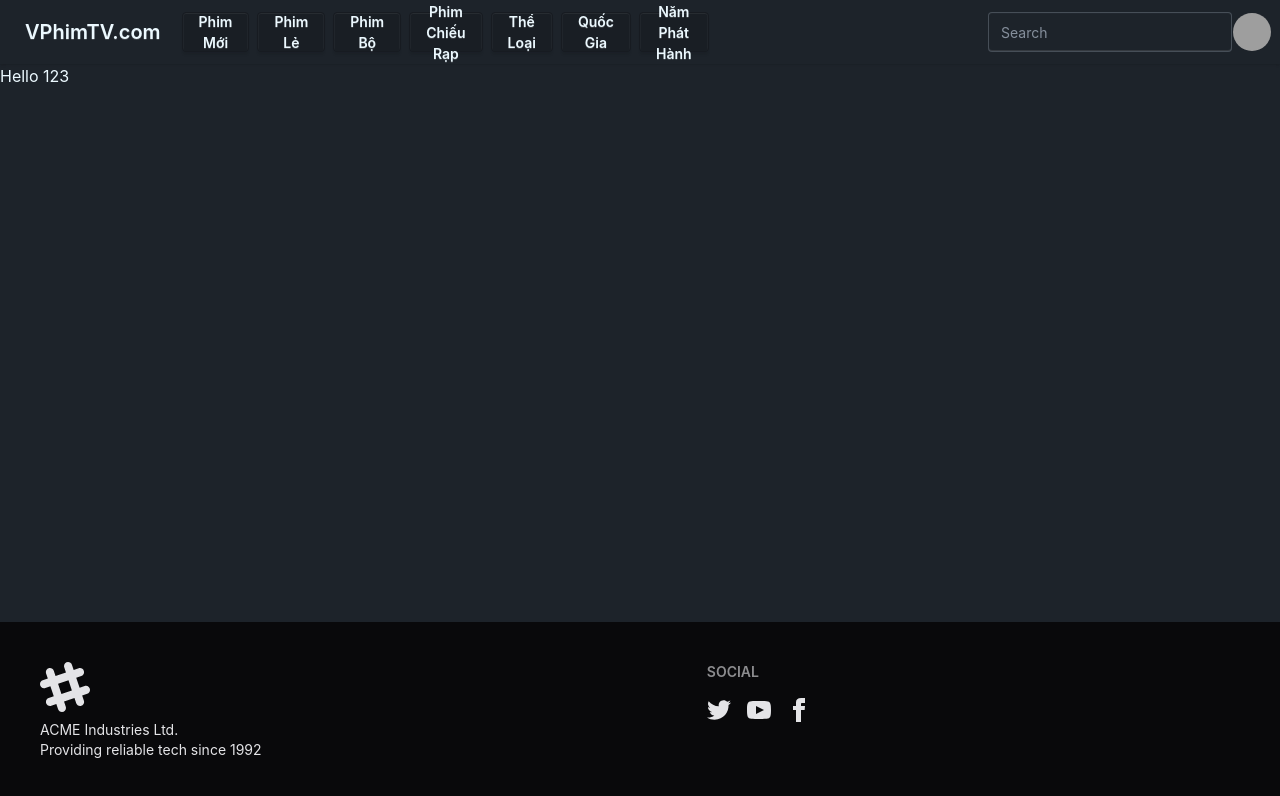
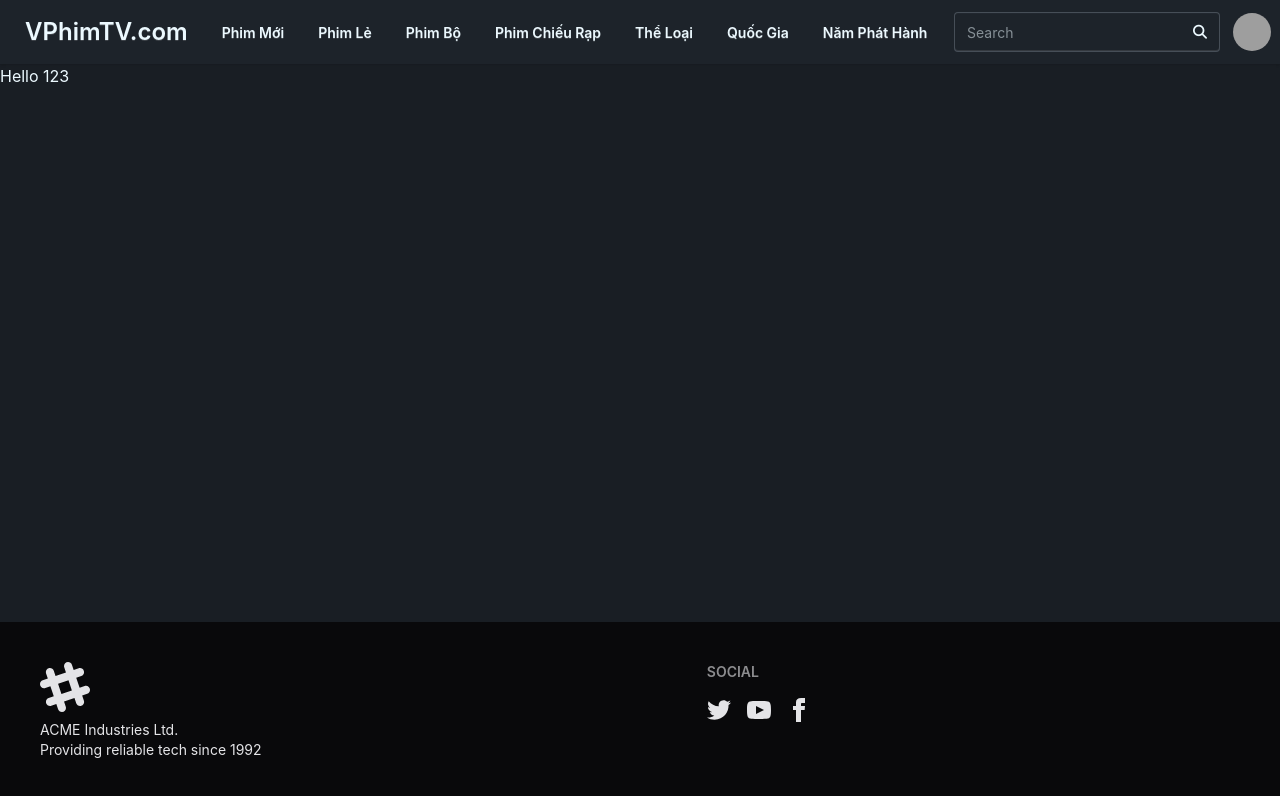
Before and after one commit to phamluu/VPhimTV, a React (Vite) app in the folder VPhimTV_FE/: page / in a window 1280 px wide. Shown: the top 796 px of the page. Built offline with nearby package versions, Linux system fonts and the light colour scheme; grey boxes are pictures that could not be loaded.

Commit message:
Create header

```diff
--- a/VPhimTV_FE/index.html
+++ b/VPhimTV_FE/index.html
@@ -11,7 +11,6 @@
 </head>
 
 <body>
-  <div id="root"></div>
   <div id="root" class="bg-base-200"></div>
   <script type="module" src="./src/main.tsx"></script>
 </body>
--- a/VPhimTV_FE/src/assets/css/index.css
+++ b/VPhimTV_FE/src/assets/css/index.css
@@ -30,3 +30,9 @@
     );
   }
 }
+
+@utility container {
+  @variant 2xl {
+    max-width: 80rem;
+  }
+}
--- a/VPhimTV_FE/src/components/header.tsx
+++ b/VPhimTV_FE/src/components/header.tsx
@@ -1,62 +1,55 @@
+import { Link } from "react-router-dom";
+
 export default function Header() {
     return (
-        <div className="navbar bg-base-100 shadow-sm">
+        <div className="bg-base-100">
+            <div className="container navbar shadow mx-auto">
+                <div className="sm:hidden flex-none">
+                    <button className="btn btn-square btn-ghost">
+                        <svg xmlns="http://www.w3.org/2000/svg" fill="none" viewBox="0 0 24 24" className="inline-block h-5 w-5 stroke-current"> <path strokeLinecap="round" strokeLinejoin="round" strokeWidth="2" d="M4 6h16M4 12h16M4 18h16"></path> </svg>
+                    </button>
+                </div>
+
                 <div className="navbar-start">
-                <a className="btn btn-ghost text-xl">VPhimTV.com</a>
+                    <Link className="btn btn-ghost text-2xl" to="/">VPhimTV.com</Link>
 
-                <div className="dropdown dropdown-hover">
-                    <div tabIndex={0} role="button" className="btn m-1">Phim Mới</div>
-                    <ul tabIndex={0} className="dropdown-content menu bg-base-100 rounded-box z-1 w-52 p-2 shadow-sm">
-                        <li><a>Item 1</a></li>
-                        <li><a>Item 2</a></li>
+                    <div className="inline-flex">
+                        <Link className="btn btn-link no-underline text-nowrap text-base-content hover:text-primary sm:inline-flex hidden" to="/phim-moi">Phim Mới</Link>
+                        <Link className="btn btn-link no-underline text-nowrap text-base-content hover:text-primary sm:inline-flex hidden" to="/phim-ler">Phim Lẻ</Link>
+
+                        <Link className="btn btn-link no-underline text-nowrap text-base-content hover:text-primary lg:inline-flex hidden" to="/phim-bo">Phim Bộ</Link>
+                        <Link className="btn btn-link no-underline text-nowrap text-base-content hover:text-primary lg:inline-flex hidden" to="/phim-chieu-rap">Phim Chiếu Rạp</Link>
+
+                        <div className="dropdown dropdown-hover xl:inline-block hidden">
+                            <div tabIndex={0} role="button" className="btn btn-link no-underline text-nowrap text-base-content hover:text-primary">Thể Loại</div>
+                            <ul tabIndex={0} className="dropdown-content menu bg-base-100 rounded-box z-1 w-52 p-2 shadow">
+                                <li><Link to={'/'}>Item 1</Link></li>
+                                <li><Link to={'/'}>Item 2</Link></li>
                             </ul>
                         </div>
-                <div className="dropdown dropdown-hover">
-                    <div tabIndex={0} role="button" className="btn m-1">Phim Lẻ</div>
-                    <ul tabIndex={0} className="dropdown-content menu bg-base-100 rounded-box z-1 w-52 p-2 shadow-sm">
-                        <li><a>Item 1</a></li>
-                        <li><a>Item 2</a></li>
+                        <div className="dropdown dropdown-hover xl:inline-block hidden">
+                            <div tabIndex={0} role="button" className="btn btn-link no-underline text-nowrap text-base-content hover:text-primary">Quốc Gia</div>
+                            <ul tabIndex={0} className="dropdown-content menu bg-base-100 rounded-box z-1 w-52 p-2 shadow">
+                                <li><Link to={'/'}>Item 1</Link></li>
+                                <li><Link to={'/'}>Item 2</Link></li>
                             </ul>
                         </div>
-                <div className="dropdown dropdown-hover">
-                    <div tabIndex={0} role="button" className="btn m-1">Phim Bộ</div>
-                    <ul tabIndex={0} className="dropdown-content menu bg-base-100 rounded-box z-1 w-52 p-2 shadow-sm">
-                        <li><a>Item 1</a></li>
-                        <li><a>Item 2</a></li>
-                    </ul>
-                </div>
-                <div className="dropdown dropdown-hover">
-                    <div tabIndex={0} role="button" className="btn m-1">Phim Chiếu Rạp</div>
-                    <ul tabIndex={0} className="dropdown-content menu bg-base-100 rounded-box z-1 w-52 p-2 shadow-sm">
-                        <li><a>Item 1</a></li>
-                        <li><a>Item 2</a></li>
-                    </ul>
-                </div>
-                <div className="dropdown dropdown-hover">
-                    <div tabIndex={0} role="button" className="btn m-1">Thể Loại</div>
-                    <ul tabIndex={0} className="dropdown-content menu bg-base-100 rounded-box z-1 w-52 p-2 shadow-sm">
-                        <li><a>Item 1</a></li>
-                        <li><a>Item 2</a></li>
-                    </ul>
-                </div>
-                <div className="dropdown dropdown-hover">
-                    <div tabIndex={0} role="button" className="btn m-1">Quốc Gia</div>
-                    <ul tabIndex={0} className="dropdown-content menu bg-base-100 rounded-box z-1 w-52 p-2 shadow-sm">
-                        <li><a>Item 1</a></li>
-                        <li><a>Item 2</a></li>
-                    </ul>
-                </div>
-                <div className="dropdown dropdown-hover">
-                    <div tabIndex={0} role="button" className="btn m-1">Năm Phát Hành</div>
-                    <ul tabIndex={0} className="dropdown-content menu bg-base-100 rounded-box z-1 w-52 p-2 shadow-sm">
-                        <li><a>Item 1</a></li>
-                        <li><a>Item 2</a></li>
+                        <div className="dropdown dropdown-hover xl:inline-block hidden">
+                            <div tabIndex={0} role="button" className="btn btn-link no-underline text-nowrap text-base-content hover:text-primary">Năm Phát Hành</div>
+                            <ul tabIndex={0} className="dropdown-content menu bg-base-100 rounded-box z-1 w-52 p-2 shadow">
+                                <li><Link to={'/'}>Item 1</Link></li>
+                                <li><Link to={'/'}>Item 2</Link></li>
                             </ul>
                         </div>
                     </div>
+                </div>
 
-            <div className="navbar-end">
-                <input type="text" placeholder="Search" className="input input-bordered w-24 md:w-auto" />
+                <div className="navbar-end space-x-3">
+                    <label className="input w-20 sm:w-auto">
+                        <input type="text" placeholder="Search" />
+                        <i className="fa-solid fa-magnifying-glass"></i>
+                    </label>
+
                     <div className="dropdown dropdown-end">
                         <div tabIndex={0} role="button" className="btn btn-ghost btn-circle avatar">
                             <div className="w-10 rounded-full">
@@ -80,5 +73,6 @@ export default function Header() {
                     </div>
                 </div>
             </div>
+        </div>
     );
 }
```
Lines whose indentation alone changed are shown as unchanged.
